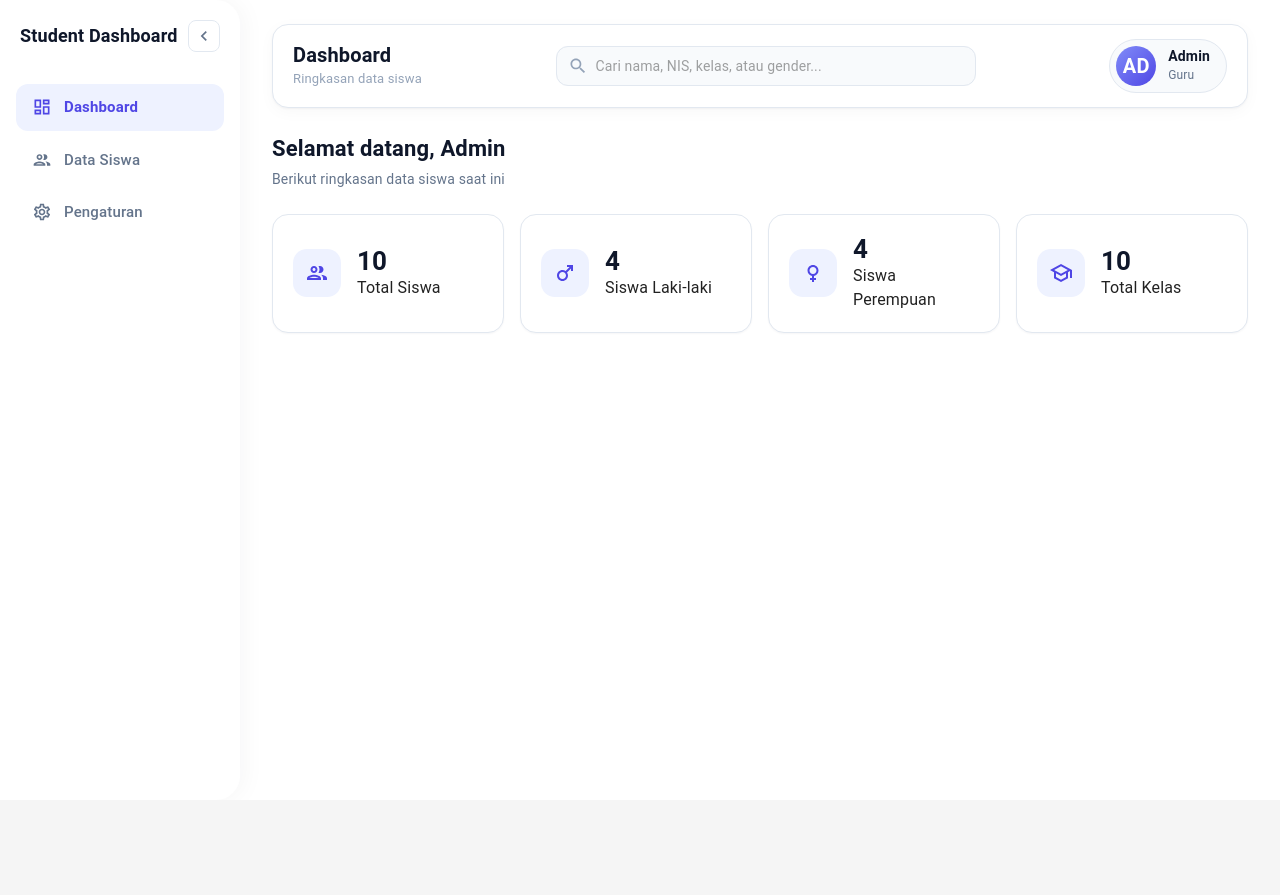
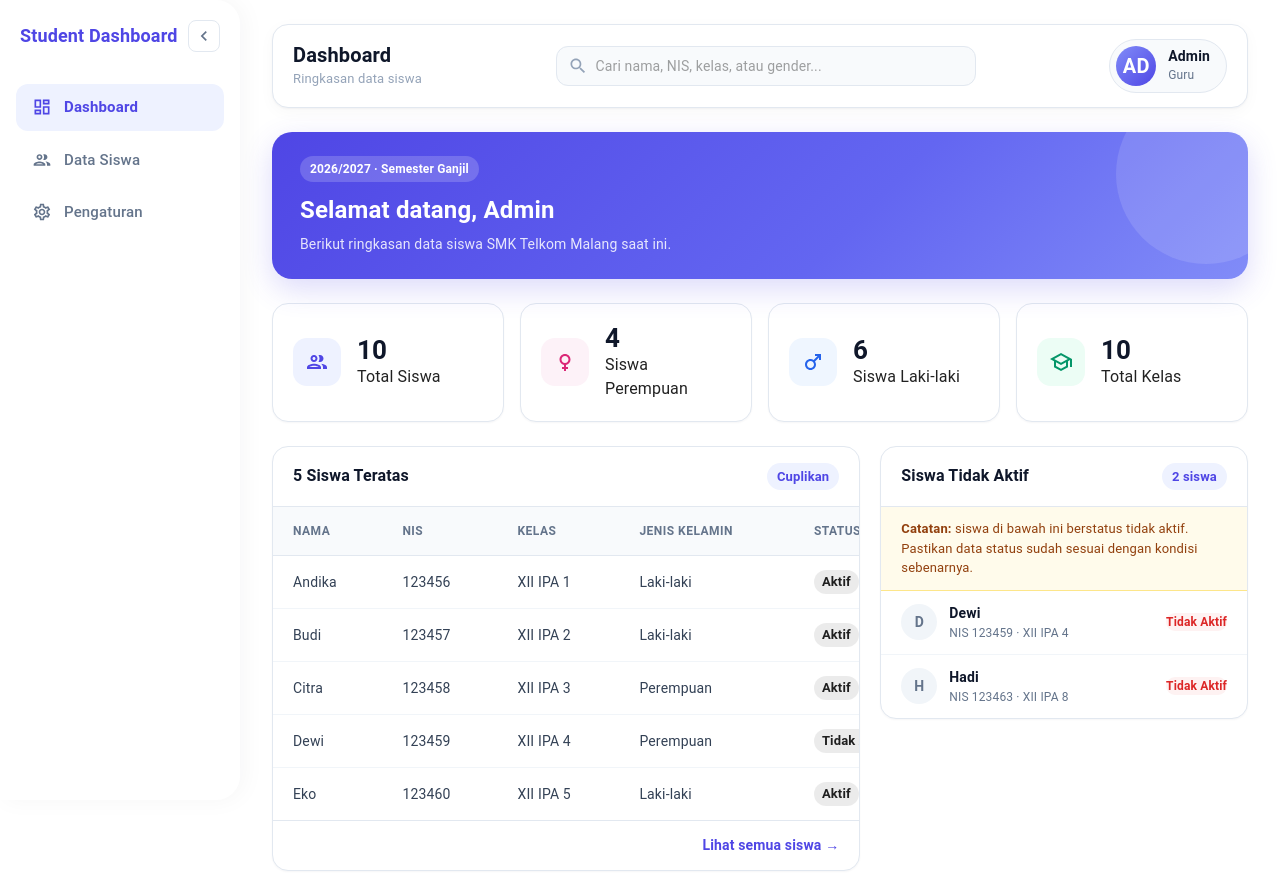
Before and after one commit to queennurhafizah/studentDashboard-InternTask1, a Next.js app: page / in a window 1280 px wide. Before the commit the page ends 800 px from the top, so only its background shows below. Built offline with nearby package versions, Linux system fonts and the light colour scheme; what @mui/material-nextjs would draw is missing.

Commit message:
styling layout dashboard

```diff
--- a/src/app/page.tsx
+++ b/src/app/page.tsx
@@ -1,49 +1,83 @@
+import Link from "next/link";
 import GroupOutlinedIcon from "@mui/icons-material/GroupOutlined";
 import MaleOutlinedIcon from "@mui/icons-material/MaleOutlined";
 import FemaleOutlinedIcon from "@mui/icons-material/FemaleOutlined";
 import SchoolOutlinedIcon from "@mui/icons-material/SchoolOutlined";
 import StatCard from "@/components/statCard";
+import StudentTable from "@/components/studentTable";
+import InactiveStudents from "@/components/inactiveStudent";
 import { students } from "@/data/student";
+import { initialSchool } from "@/data/settings";
+import { countByGender } from "@/lib/filterStudents";
 
 export default function Page() {
   const totalSiswa = students.length;
-  const totalLaki = students.filter((g) => g.gender === "L").length;
-  const totalPerempuan = students.filter((g) => g.gender === "P").length;
-  const totalKelas = new Set(students.map((k) => k.kelas)).size;
+  const totalLaki = countByGender(students, "L");
+  const totalPerempuan = countByGender(students, "P");
+  const totalKelas = new Set(students.map((s) => s.kelas)).size;
+
+  const topStudents = students.slice(0, 5);
+  const inactiveStudents = students.filter((s) => s.status === "Tidak Aktif");
 
   return (
     <section className="dashboard">
+      {/* Sapaan */}
       <div className="dashboard-greeting">
-        <h2 className="dashboard-greeting-tittle">Selamat datang, Admin</h2>
+        <span className="dashboard-badge">
+          {initialSchool.tahunAjaran} · Semester {initialSchool.semester}
+        </span>
+        <h2 className="dashboard-greeting-title">Selamat datang, Admin</h2>
         <p className="dashboard-greeting-text">
-          Berikut ringkasan data siswa saat ini
+          Berikut ringkasan data siswa {initialSchool.namaSekolah} saat ini.
         </p>
       </div>
 
+      {/* Statistik */}
       <div className="stats-grid">
         <StatCard
           title="Total Siswa"
           value={totalSiswa}
           icon={<GroupOutlinedIcon />}
-          variant="indigo" />
-
-        <StatCard
-          title="Siswa Laki-laki"
-          value={totalPerempuan}
-          icon={<MaleOutlinedIcon />}
-          variant="indigo" />
-
+          variant="indigo"
+        />
         <StatCard
           title="Siswa Perempuan"
           value={totalPerempuan}
           icon={<FemaleOutlinedIcon />}
-          variant="indigo" />
-
+          variant="pink"
+        />
+        <StatCard
+          title="Siswa Laki-laki"
+          value={totalLaki}
+          icon={<MaleOutlinedIcon />}
+          variant="blue"
+        />
         <StatCard
           title="Total Kelas"
           value={totalKelas}
           icon={<SchoolOutlinedIcon />}
-          variant="indigo" />
+          variant="green"
+        />
+      </div>
+
+      {/* 5 siswa teratas dan siswa tidak aktif, berdampingan */}
+      <div className="dashboard-split">
+        <section className="students-card">
+          <div className="students-card-header">
+            <h3 className="students-card-title">5 Siswa Teratas</h3>
+            <span className="students-card-count">Cuplikan</span>
+          </div>
+
+          <StudentTable students={topStudents} />
+
+          <div className="dashboard-section-footer">
+            <Link href="/students" className="dashboard-link">
+              Lihat semua siswa →
+            </Link>
+          </div>
+        </section>
+
+        <InactiveStudents students={inactiveStudents} />
       </div>
     </section>
   );
--- /dev/null
+++ b/src/components/inactiveStudent.tsx
@@ -0,0 +1,42 @@
+import { Student } from "@/data/student";
+
+type InactiveStudentsProps = {
+  students: Student[];
+};
+
+export default function InactiveStudents({ students }: InactiveStudentsProps) {
+  return (
+    <section className="students-card">
+      <div className="students-card-header">
+        <h3 className="students-card-title">Siswa Tidak Aktif</h3>
+        <span className="students-card-count">{students.length} siswa</span>
+      </div>
+
+      <p className="inactive-note">
+        <strong>Catatan:</strong> siswa di bawah ini berstatus tidak aktif.
+        Pastikan data status sudah sesuai dengan kondisi sebenarnya.
+      </p>
+
+      {students.length === 0 ? (
+        <p className="inactive-empty">Semua siswa berstatus aktif.</p>
+      ) : (
+        <ul className="inactive-list">
+          {students.map((student) => (
+            <li key={student.id} className="inactive-item">
+              <div className="inactive-avatar">{student.name.charAt(0)}</div>
+              <div className="inactive-info">
+                <span className="inactive-name">{student.name}</span>
+                <span className="inactive-meta">
+                  NIS {student.nis} · {student.kelas}
+                </span>
+              </div>
+              <span className="status-chip status-chip--nonaktif">
+                Tidak Aktif
+              </span>
+            </li>
+          ))}
+        </ul>
+      )}
+    </section>
+  );
+}
--- a/src/lib/filterStudents.ts
+++ b/src/lib/filterStudents.ts
@@ -2,6 +2,10 @@ import { Student } from "@/data/student";
 
 export function genderLabel(gender: Student["gender"]): string {
   return gender === "L" ? "Laki-laki" : "Perempuan";
+}
+
+export function countByGender(students: Student[], gender: "L" | "P"): number {
+  return students.filter((student) => student.gender === gender).length;
 }
 
 export function filterStudents(students: Student[], query: string): Student[] {
--- a/src/styles/dashboard.css
+++ b/src/styles/dashboard.css
@@ -1,29 +1,66 @@
-.dashboard-greeting {
-    margin-bottom: 24px;
+.dashboard {
+  display: flex;
+  flex-direction: column;
+  gap: 24px;
 }
 
-.dashboard-greeting-tittle {
+.dashboard-greeting {
+  position: relative;
+  overflow: hidden;
+  padding: 24px 28px;
+  border-radius: 20px;
+  background: linear-gradient(135deg, #4f46e5 0%, #6366f1 60%, #818cf8 100%);
+  box-shadow: 0 10px 30px rgba(79, 70, 229, 0.2);
+}
+
+.dashboard-greeting::after {
+  content: "";
+  position: absolute;
+  top: -48px;
+  right: -48px;
+  width: 180px;
+  height: 180px;
+  border-radius: 50%;
+  background-color: rgba(255, 255, 255, 0.12);
+}
+
+.dashboard-greeting > * {
+  position: relative;
+  z-index: 1;
+}
+
+.dashboard-badge {
+  display: inline-block;
+  margin-bottom: 10px;
+  padding: 4px 10px;
+  border-radius: 999px;
+  background-color: rgba(255, 255, 255, 0.18);
+  color: #ffffff;
+  font-size: 12px;
+  font-weight: 600;
+}
+
+.dashboard-greeting-title {
   margin: 0;
-    font-size: 22px;
+  font-size: 24px;
   font-weight: 700;
-    color: #0f172a;
+  color: #ffffff;
 }
 
 .dashboard-greeting-text {
-  margin: 4px 0 0;
+  margin: 6px 0 0;
   font-size: 14px;
-  color: #64748b;
+  color: rgba(255, 255, 255, 0.85);
 }
 
 .stats-grid {
   display: grid;
   grid-template-columns: repeat(4, minmax(0, 1fr));
   gap: 16px;
-    width: 100%
+  width: 100%;
 }
 
 .stats-grid > .stat-card {
-  width: auto;
   min-width: 0;
 }
 
@@ -92,14 +129,117 @@
   white-space: nowrap;
 }
 
+.dashboard-split {
+  display: grid;
+  grid-template-columns: minmax(0, 1.6fr) minmax(0, 1fr);
+  gap: 20px;
+  align-items: start;
+}
+
+.dashboard-split > * {
+  min-width: 0;
+}
+
+.dashboard-section-footer {
+  display: flex;
+  justify-content: flex-end;
+  padding: 14px 20px;
+  border-top: 1px solid #e2e8f0;
+}
+
+.dashboard-link {
+  font-size: 14px;
+  font-weight: 600;
+  color: #4f46e5;
+}
+
+.dashboard-link:hover {
+  text-decoration: underline;
+}
+
+.inactive-note {
+  margin: 0;
+  padding: 12px 20px;
+  font-size: 13px;
+  line-height: 1.5;
+  color: #92400e;
+  background-color: #fffbeb;
+  border-bottom: 1px solid #fde68a;
+}
+
+.inactive-list {
+  list-style: none;
+  margin: 0;
+  padding: 0;
+}
+
+.inactive-item {
+  display: flex;
+  align-items: center;
+  gap: 12px;
+  padding: 12px 20px;
+  border-bottom: 1px solid #f1f5f9;
+}
+
+.inactive-item:last-child {
+  border-bottom: none;
+}
+
+.inactive-avatar {
+  display: flex;
+  align-items: center;
+  justify-content: center;
+  flex-shrink: 0;
+  width: 36px;
+  height: 36px;
+  border-radius: 50%;
+  background-color: #f1f5f9;
+  color: #64748b;
+  font-size: 14px;
+  font-weight: 700;
+}
+
+.inactive-info {
+  display: flex;
+  flex-direction: column;
+  flex: 1;
+  min-width: 0;
+}
+
+.inactive-name {
+  font-size: 14px;
+  font-weight: 600;
+  color: #0f172a;
+}
+
+.inactive-meta {
+  font-size: 12px;
+  color: #64748b;
+}
+
+.inactive-empty {
+  margin: 0;
+  padding: 20px;
+  font-size: 14px;
+  color: #059669;
+}
+
 @media (max-width: 1024px) {
   .stats-grid {
     grid-template-columns: repeat(2, minmax(0, 1fr));
     gap: 14px;
   }
+
+  .dashboard-split {
+    grid-template-columns: minmax(0, 1fr);
+  }
 }
 
 @media (max-width: 768px) {
+  .dashboard {
+    gap: 16px;
+  }
+
   .stats-grid {
     grid-template-columns: minmax(0, 1fr);
     gap: 12px;
@@ -127,16 +267,21 @@
   .stat-card-label {
     font-size: 12px;
   }
+
+  .dashboard-greeting {
+    padding: 18px 20px;
+    border-radius: 16px;
   }
 
-@media (max-width: 480px) {
-  .stat-card {
-    flex-direction: column;
-    align-items: flex-start;
-    gap: 10px;
+  .dashboard-greeting-title {
+    font-size: 20px;
   }
 
-  .stat-card-label {
-    white-space: normal;
+  .dashboard-section-footer {
+    padding: 12px 16px;
+  }
+
+  .inactive-item {
+    padding: 10px 16px;
   }
 }
--- a/src/styles/sidebar.css
+++ b/src/styles/sidebar.css
@@ -29,7 +29,7 @@
   font-size: 18px;
   font-weight: 700;
   line-height: 1.2;
-  color: #0f172a;
+  color: #4f46e5;
   white-space: nowrap;
 }
 
@@ -93,7 +93,6 @@
   color: #4f46e5;
 }
 
-/* ===== MODE IKON (desktop, tablet, dan HP saat tertutup) ===== */
 .layout.is-collapsed .sidebar {
   padding: 20px 12px;
 }
```
Lines whose indentation alone changed are shown as unchanged.
